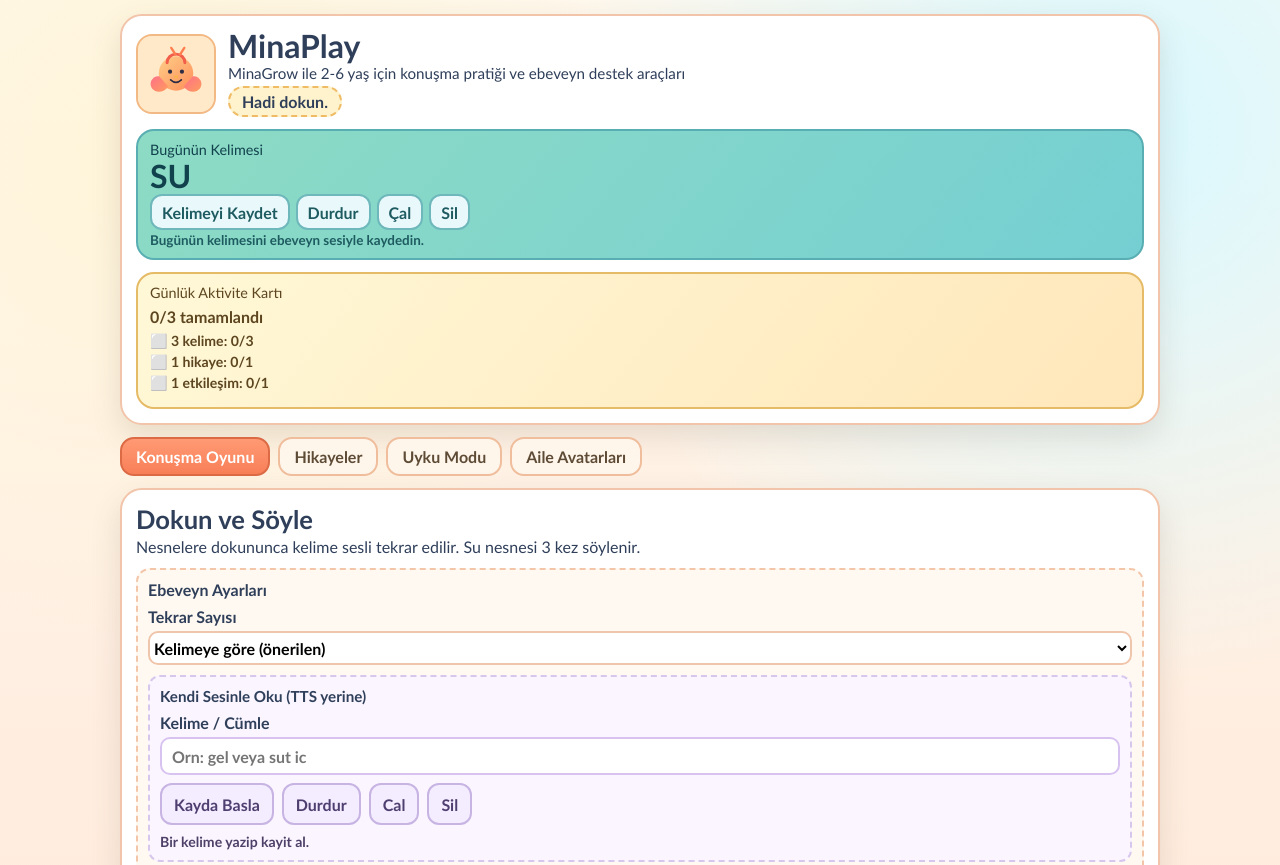
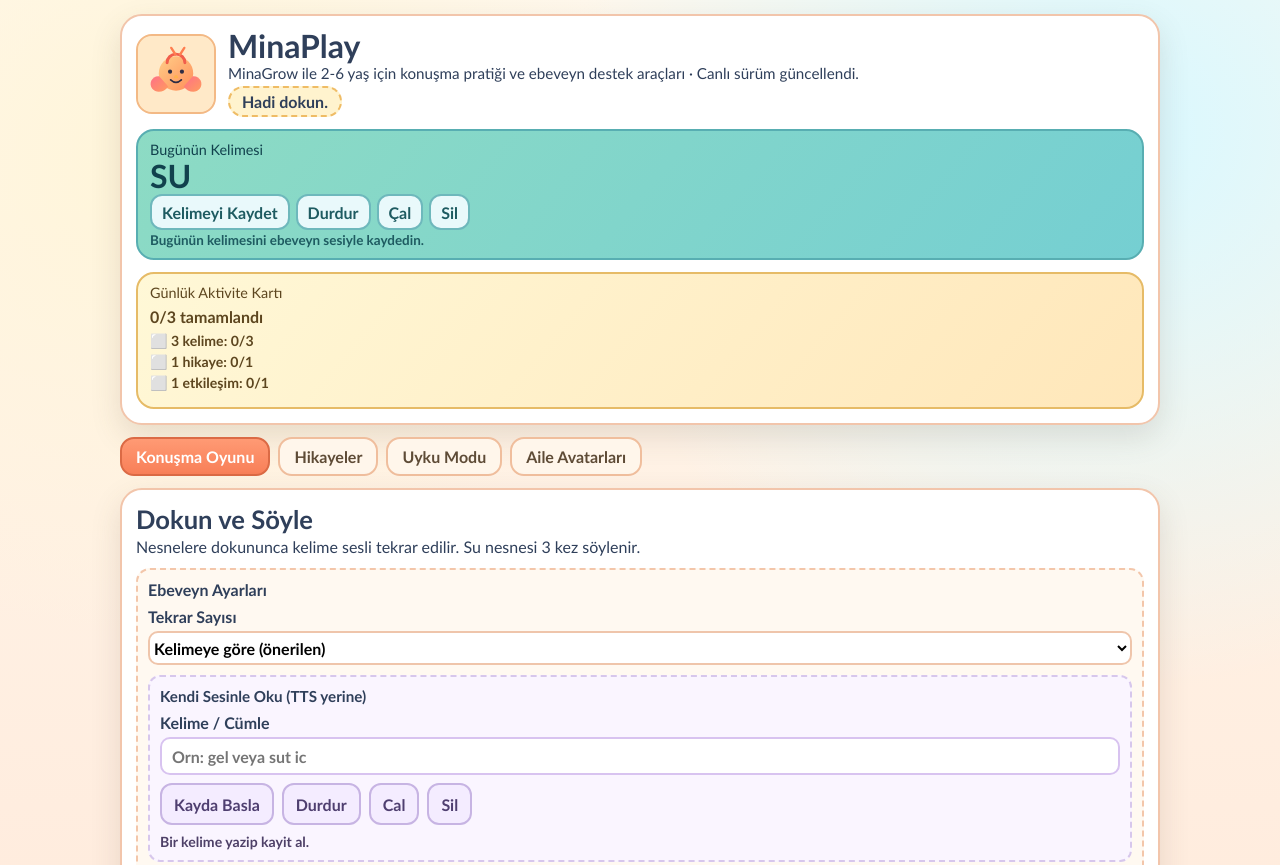
Before and after one commit to fztumit/minagrow-minaplay, a website with bundled scripts: page public/index.html in a window 1280 px wide. Shown: the top 865 px of the page. Built offline with nearby package versions, Linux system fonts and the light colour scheme.

Commit message:
chore: trigger railway auto deploy test

```diff
--- a/public/index.html
+++ b/public/index.html
@@ -21,7 +21,7 @@
           <img class="phoenix-main" src="/assets/phoenix.svg" alt="Dost Anka Kuşu" />
           <div>
             <h1>MinaPlay</h1>
-            <p class="hero-subtitle">MinaGrow ile 2-6 yaş için konuşma pratiği ve ebeveyn destek araçları</p>
+            <p class="hero-subtitle">MinaGrow ile 2-6 yaş için konuşma pratiği ve ebeveyn destek araçları · Canlı sürüm güncellendi.</p>
             <p class="mascot-message" id="mascot-message">Hadi dokun.</p>
           </div>
         </div>
```
